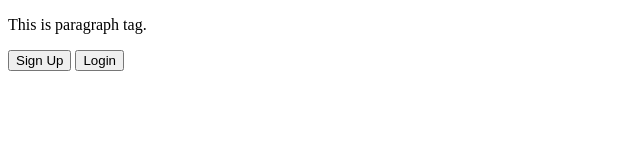
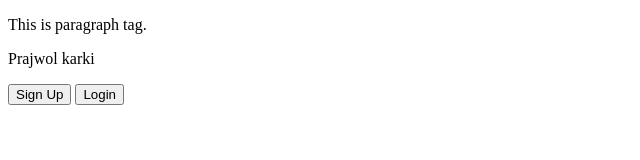
Before and after one commit to prajwolkarki/LocalGitSetup, a plain HTML site: page index.html in a window 1280 px wide. Shown: the whole page, without its empty margins (0-640 px from the left). Drawn offline with Linux system fonts and the light colour scheme.

Commit message:
added new tag

```diff
--- a/index.html
+++ b/index.html
@@ -7,6 +7,7 @@
 </head>
 <body>
     <p>This is paragraph tag.</p>
+    <p>Prajwol karki</p>
     <button>Sign Up</button>
     <button>Login</button>
 
```
